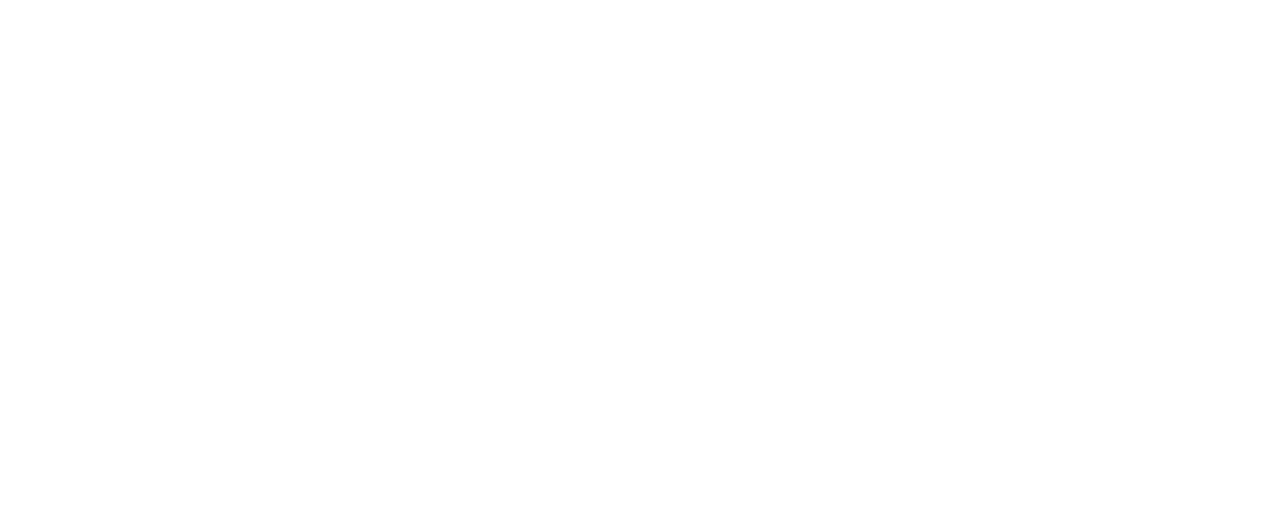
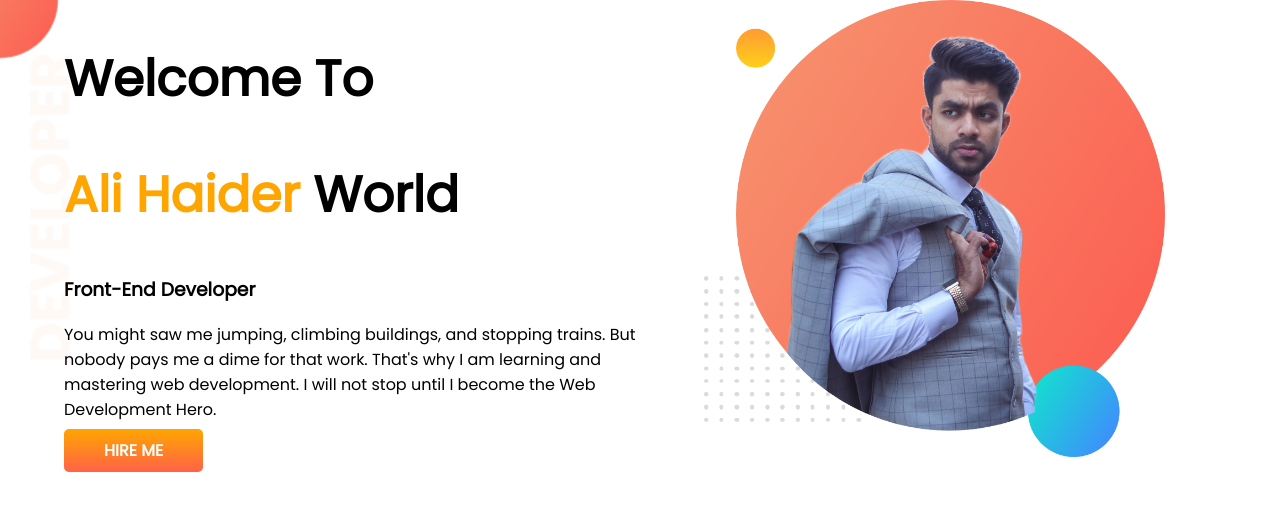
Before and after one commit to alihaider-dev/developer-portfolio, a plain HTML site: page index.html in a window 1280 px wide. Drawn offline with Linux system fonts and the light colour scheme.

Commit message:
Header Section Added

```diff
--- a/index.html
+++ b/index.html
@@ -5,7 +5,38 @@
     <meta http-equiv="X-UA-Compatible" content="IE=edge" />
     <meta name="viewport" content="width=device-width, initial-scale=1.0" />
     <title>Ali Haider Dev Portfolio</title>
+    <!-- Google Font -->
+    <link rel="preconnect" href="https://fonts.googleapis.com" />
+    <link rel="preconnect" href="https://fonts.gstatic.com" crossorigin />
+    <link
+      href="https://fonts.googleapis.com/css2?family=Poppins&display=swap"
+      rel="stylesheet"
+    />
+    <!-- Style Sheet -->
     <link rel="stylesheet" href="style.css" />
   </head>
-  <body></body>
+  <body>
+    <section class="top-banner">
+      <div class="half-width">
+        <h1>Welcome To</h1>
+        <h1><span class="orange-color">Ali Haider</span> World</h1>
+        <h3>Front-End Developer</h3>
+        <p>
+          You might saw me jumping, climbing buildings, and stopping trains. But
+          nobody pays me a dime for that work. That's why I am learning and
+          mastering web development. I will not stop until I become the Web
+          Development Hero.
+        </p>
+        <a
+          class="link-button"
+          target="_blank"
+          href="https://twitter.com/justalihaider"
+          >hire me</a
+        >
+      </div>
+      <div class="half-width">
+        <img src="images/ali-pic-1.png" alt="" />
+      </div>
+    </section>
+  </body>
 </html>
--- a/style.css
+++ b/style.css
@@ -0,0 +1,34 @@
+body {
+  font-family: 'Poppins', sans-serif;
+  margin: 0;
+}
+h1 {
+  font-size: 50px;
+}
+.orange-color {
+  color: orange;
+}
+
+section {
+  display: flex;
+}
+.half-width {
+  width: 50%;
+  padding-left: 5%;
+}
+.half-width img {
+  width: 80%;
+}
+.link-button {
+  text-decoration: none;
+  color: white;
+  background-image: linear-gradient(orange, tomato);
+  padding: 10px 40px;
+  border-radius: 5px;
+  font-weight: 700;
+  text-transform: uppercase;
+}
+.top-banner {
+  background-image: url(images/top-banner.png);
+  background-repeat: no-repeat;
+}
```
Also changed, not shown: images/ali-1.png (added), images/ali-pic-1.png (added), images/dream-bg.png (added), images/exp-bg.png (added), images/jhankar.png (added), images/jhankar2.png (added), images/my-bg.png (added), images/my-bg2.png (added), images/top-banner.png (added), 7 other files.
